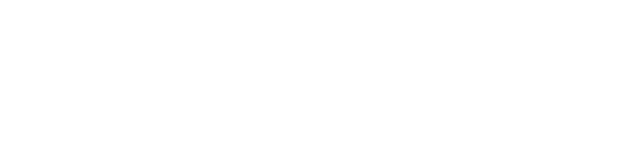
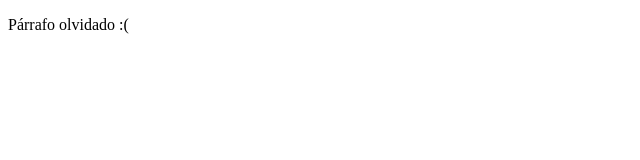
Before and after one commit to oneeyedman/proyecto, a plain HTML site: page index.html in a window 1280 px wide. Shown: the whole page, without its empty margins (0-640 px from the left). Drawn offline with Linux system fonts and the light colour scheme.

Commit message:
Add text

```diff
--- a/index.html
+++ b/index.html
@@ -9,6 +9,8 @@
 <body>
   <header></header>
   <main></main>
-  <footer></footer>
+  <footer>
+    <p>Párrafo olvidado :(</p>
+  </footer>
 </body>
 </html>
```
